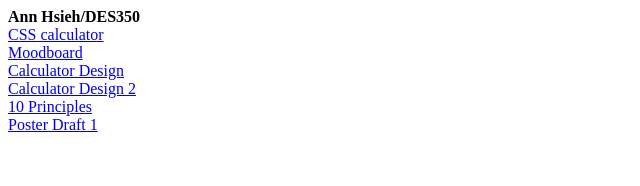
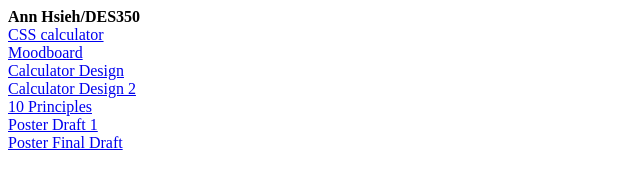
Before and after one commit to alhsieh2/DES350, a plain HTML site: page index.html in a window 1280 px wide. Shown: the whole page, without its empty margins (0-640 px from the left). Drawn offline with Linux system fonts and the light colour scheme.

Commit message:
Update index.html

```diff
--- a/index.html
+++ b/index.html
@@ -14,5 +14,6 @@
 	<a href="calculator_design.html" target="_self"> Calculator Design 2 </a><br>
 	<a href="10Principles.html" target="_self"> 10 Principles </a><br>
 	<a href="PosterDesign1-01.jpg" target="_self"> Poster Draft 1 </a><br>
+	<a href="PosterDesignNew-03.jpg" target="_self"> Poster Final Draft </a><br>
 </body>
 </html>
```
